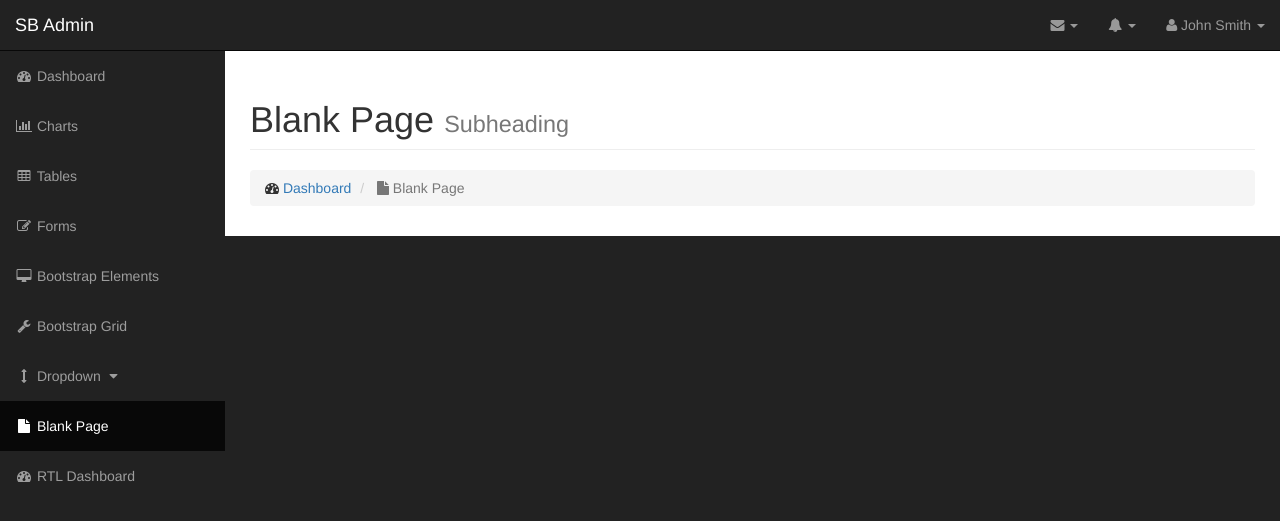
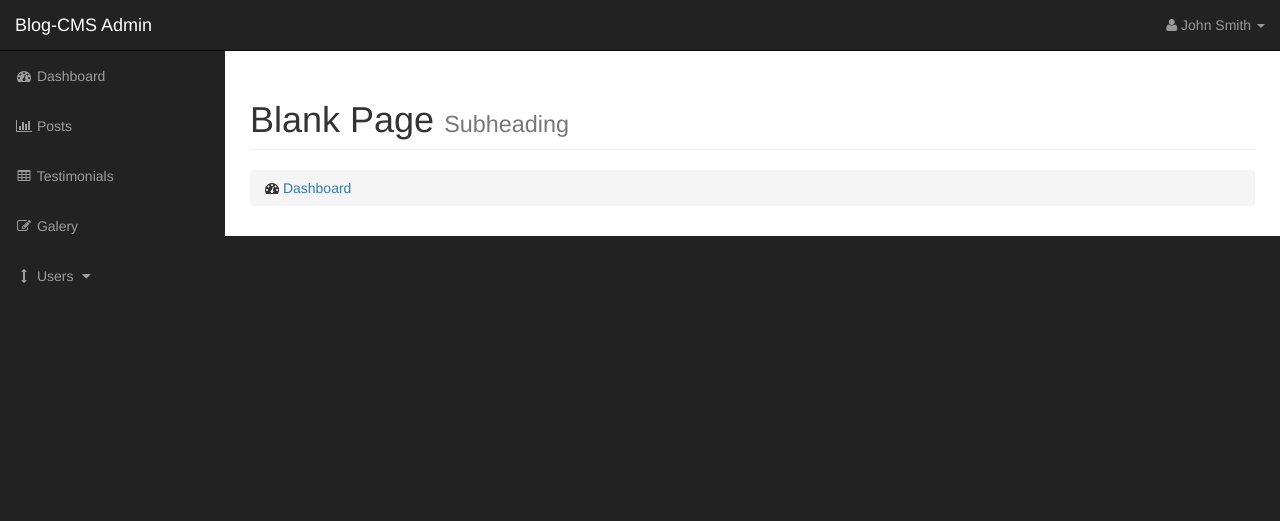
Before and after one commit to IT-Bridge-Nepal/BLOG-CMS, a PHP site: page /admin/index.php in a window 1280 px wide. Shown: the top 521 px of the page. Run offline with PHP 8.4, Linux system fonts and the light colour scheme; grey boxes labelled with a size stand in for pictures from a placeholder-image service; some libraries are stand-ins or nearby versions.

Commit message:
admin panel redesign

```diff
--- a/admin/css/sb-admin.css
+++ b/admin/css/sb-admin.css
@@ -50,7 +50,6 @@ body {
 
 .top-nav>li {
     display: inline-block;
-    float: left;
 }
 
 .top-nav>li>a {
--- a/admin/index.php
+++ b/admin/index.php
@@ -9,7 +9,7 @@
     <meta name="description" content="">
     <meta name="author" content="">
 
-    <title>SB Admin - Bootstrap Admin Template</title>
+    <title>Blog CMS Admin</title>
 
     <!-- Bootstrap Core CSS -->
     <link href="css/bootstrap.min.css" rel="stylesheet">
@@ -43,101 +43,16 @@
                     <span class="icon-bar"></span>
                     <span class="icon-bar"></span>
                 </button>
-                <a class="navbar-brand" href="index.html">SB Admin</a>
+                <a class="navbar-brand" href="index.html">Blog-CMS Admin</a>
             </div>
             <!-- Top Menu Items -->
             <ul class="nav navbar-right top-nav">
-                <li class="dropdown">
-                    <a href="#" class="dropdown-toggle" data-toggle="dropdown"><i class="fa fa-envelope"></i> <b class="caret"></b></a>
-                    <ul class="dropdown-menu message-dropdown">
-                        <li class="message-preview">
-                            <a href="#">
-                                <div class="media">
-                                    <span class="pull-left">
-                                        <img class="media-object" src="http://placehold.it/50x50" alt="">
-                                    </span>
-                                    <div class="media-body">
-                                        <h5 class="media-heading">
-                                            <strong>John Smith</strong>
-                                        </h5>
-                                        <p class="small text-muted"><i class="fa fa-clock-o"></i> Yesterday at 4:32 PM</p>
-                                        <p>Lorem ipsum dolor sit amet, consectetur...</p>
-                                    </div>
-                                </div>
-                            </a>
-                        </li>
-                        <li class="message-preview">
-                            <a href="#">
-                                <div class="media">
-                                    <span class="pull-left">
-                                        <img class="media-object" src="http://placehold.it/50x50" alt="">
-                                    </span>
-                                    <div class="media-body">
-                                        <h5 class="media-heading">
-                                            <strong>John Smith</strong>
-                                        </h5>
-                                        <p class="small text-muted"><i class="fa fa-clock-o"></i> Yesterday at 4:32 PM</p>
-                                        <p>Lorem ipsum dolor sit amet, consectetur...</p>
-                                    </div>
-                                </div>
-                            </a>
-                        </li>
-                        <li class="message-preview">
-                            <a href="#">
-                                <div class="media">
-                                    <span class="pull-left">
-                                        <img class="media-object" src="http://placehold.it/50x50" alt="">
-                                    </span>
-                                    <div class="media-body">
-                                        <h5 class="media-heading">
-                                            <strong>John Smith</strong>
-                                        </h5>
-                                        <p class="small text-muted"><i class="fa fa-clock-o"></i> Yesterday at 4:32 PM</p>
-                                        <p>Lorem ipsum dolor sit amet, consectetur...</p>
-                                    </div>
-                                </div>
-                            </a>
-                        </li>
-                        <li class="message-footer">
-                            <a href="#">Read All New Messages</a>
-                        </li>
-                    </ul>
-                </li>
-                <li class="dropdown">
-                    <a href="#" class="dropdown-toggle" data-toggle="dropdown"><i class="fa fa-bell"></i> <b class="caret"></b></a>
-                    <ul class="dropdown-menu alert-dropdown">
-                        <li>
-                            <a href="#">Alert Name <span class="label label-default">Alert Badge</span></a>
-                        </li>
-                        <li>
-                            <a href="#">Alert Name <span class="label label-primary">Alert Badge</span></a>
-                        </li>
-                        <li>
-                            <a href="#">Alert Name <span class="label label-success">Alert Badge</span></a>
-                        </li>
-                        <li>
-                            <a href="#">Alert Name <span class="label label-info">Alert Badge</span></a>
-                        </li>
-                        <li>
-                            <a href="#">Alert Name <span class="label label-warning">Alert Badge</span></a>
-                        </li>
-                        <li>
-                            <a href="#">Alert Name <span class="label label-danger">Alert Badge</span></a>
-                        </li>
-                        <li class="divider"></li>
-                        <li>
-                            <a href="#">View All</a>
-                        </li>
-                    </ul>
-                </li>
+
                 <li class="dropdown">
                     <a href="#" class="dropdown-toggle" data-toggle="dropdown"><i class="fa fa-user"></i> John Smith <b class="caret"></b></a>
                     <ul class="dropdown-menu">
                         <li>
                             <a href="#"><i class="fa fa-fw fa-user"></i> Profile</a>
-                        </li>
-                        <li>
-                            <a href="#"><i class="fa fa-fw fa-envelope"></i> Inbox</a>
                         </li>
                         <li>
                             <a href="#"><i class="fa fa-fw fa-gear"></i> Settings</a>
@@ -156,37 +71,27 @@
                         <a href="index.html"><i class="fa fa-fw fa-dashboard"></i> Dashboard</a>
                     </li>
                     <li>
-                        <a href="charts.html"><i class="fa fa-fw fa-bar-chart-o"></i> Charts</a>
+                        <a href="charts.html"><i class="fa fa-fw fa-bar-chart-o"></i> Posts</a>
                     </li>
                     <li>
-                        <a href="tables.html"><i class="fa fa-fw fa-table"></i> Tables</a>
+                        <a href="tables.html"><i class="fa fa-fw fa-table"></i> Testimonials</a>
                     </li>
                     <li>
-                        <a href="forms.html"><i class="fa fa-fw fa-edit"></i> Forms</a>
+                        <a href="forms.html"><i class="fa fa-fw fa-edit"></i> Galery</a>
                     </li>
+
                     <li>
-                        <a href="bootstrap-elements.html"><i class="fa fa-fw fa-desktop"></i> Bootstrap Elements</a>
-                    </li>
-                    <li>
-                        <a href="bootstrap-grid.html"><i class="fa fa-fw fa-wrench"></i> Bootstrap Grid</a>
-                    </li>
-                    <li>
-                        <a href="javascript:;" data-toggle="collapse" data-target="#demo"><i class="fa fa-fw fa-arrows-v"></i> Dropdown <i class="fa fa-fw fa-caret-down"></i></a>
+                        <a href="javascript:;" data-toggle="collapse" data-target="#demo"><i class="fa fa-fw fa-arrows-v"></i> Users <i class="fa fa-fw fa-caret-down"></i></a>
                         <ul id="demo" class="collapse">
                             <li>
-                                <a href="#">Dropdown Item</a>
+                                <a href="#">Admin</a>
                             </li>
                             <li>
-                                <a href="#">Dropdown Item</a>
+                                <a href="#">User</a>
                             </li>
                         </ul>
                     </li>
-                    <li class="active">
-                        <a href="blank-page.html"><i class="fa fa-fw fa-file"></i> Blank Page</a>
-                    </li>
-                    <li>
-                        <a href="index-rtl.html"><i class="fa fa-fw fa-dashboard"></i> RTL Dashboard</a>
-                    </li>
+
                 </ul>
             </div>
             <!-- /.navbar-collapse -->
@@ -205,11 +110,9 @@
                         </h1>
                         <ol class="breadcrumb">
                             <li>
-                                <i class="fa fa-dashboard"></i>  <a href="index.html">Dashboard</a>
+                                <i class="fa fa-dashboard"></i> <a href="index.html">Dashboard</a>
                             </li>
-                            <li class="active">
-                                <i class="fa fa-file"></i> Blank Page
-                            </li>
+
                         </ol>
                     </div>
                 </div>
```
Also changed, not shown: includes/db.php (+2 -6 lines).
